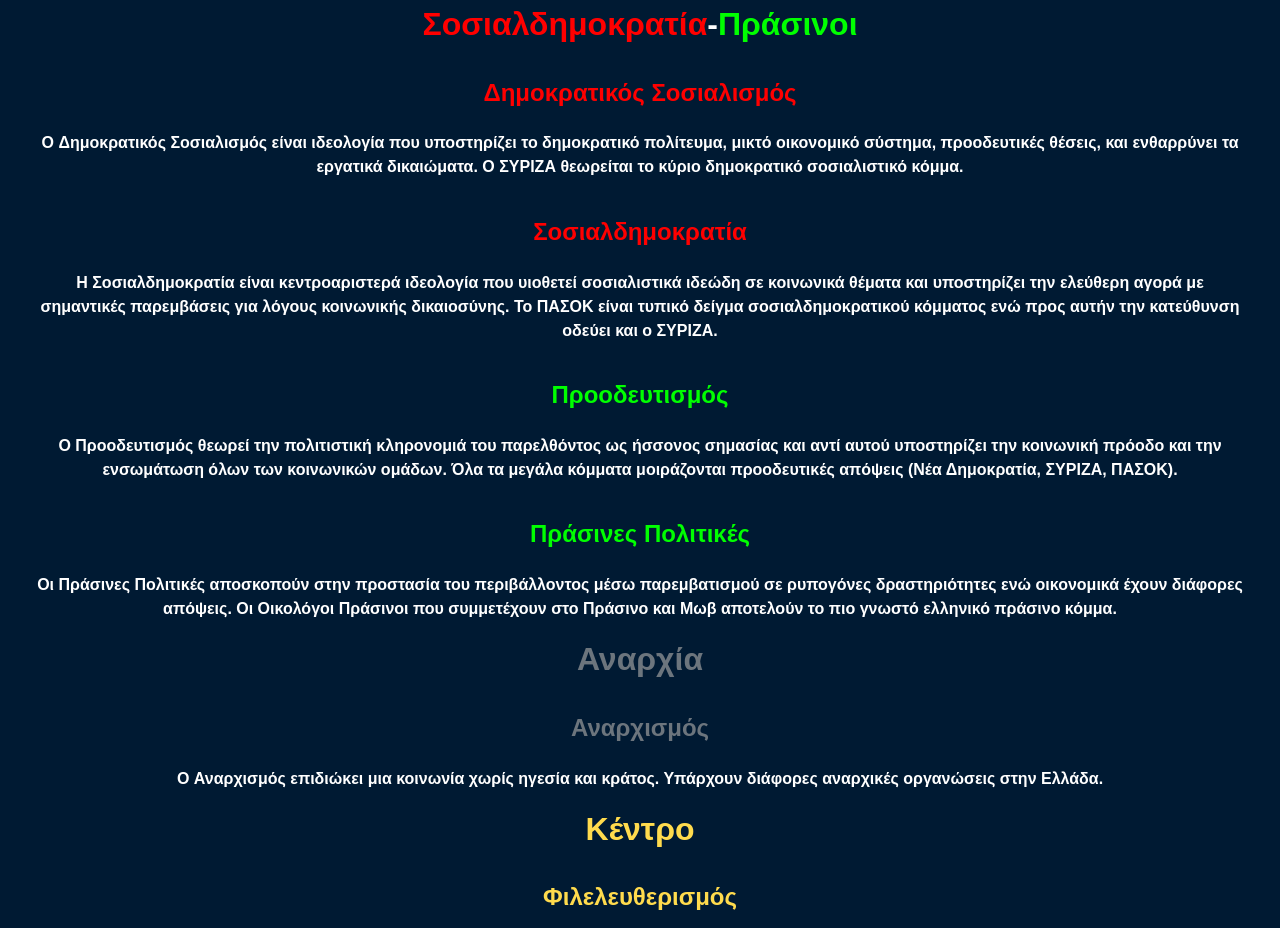
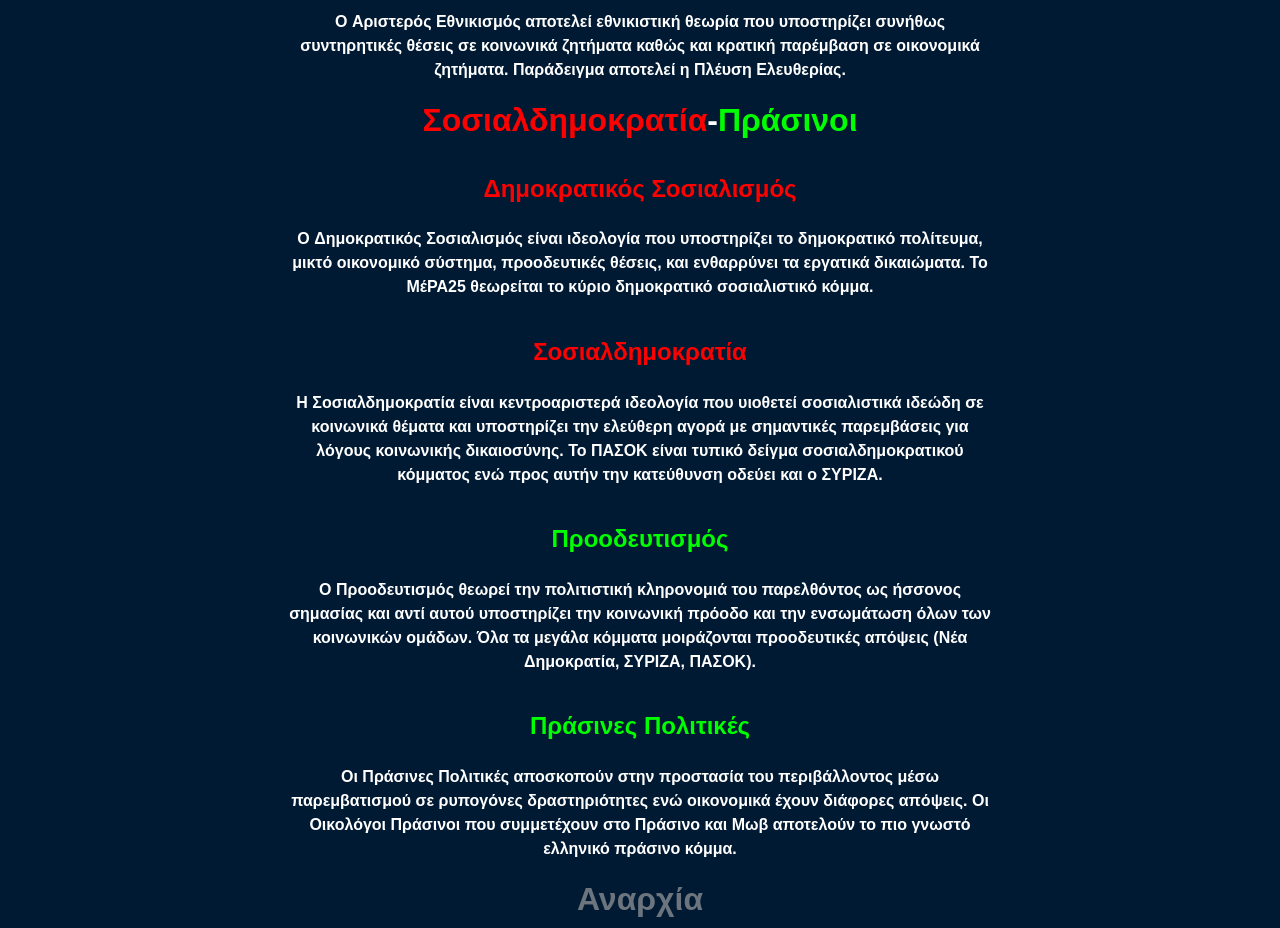
Before and after one commit to PoliVerse/GreekValues, a React (Create React App) app: page /ideologies in a window 1280 px wide. Shown: the part 840-1768 px from the top of the page. Built offline with nearby package versions, Linux system fonts and the light colour scheme; a web font is replaced by a local one.

Commit message:
Edited description on 'Ideologies' page

```diff
--- a/src/pages/Ideologies/Ideologies.css
+++ b/src/pages/Ideologies/Ideologies.css
@@ -1,5 +1,7 @@
 .ideologies {
+    width: 60%;
     font-weight: 600;
+    margin: 0 auto;
     text-align: center;
 }
 
--- a/src/pages/Ideologies/Ideologies.js
+++ b/src/pages/Ideologies/Ideologies.js
@@ -4,7 +4,7 @@
 
 export default function Ideologies() {
     return (
-        <div className="ideologies">
+        <div className='ideologies'>
             <Stack className='text-center' gap={4}>
                 <h1 className='ideologies-title'>Ιδεολογίες</h1>
                 <p className='ideologies-p'>Εδώ θα βρείτε τις ιδεολογίες που είναι διαθέσιμες:</p>
@@ -21,7 +21,7 @@
             <Stack className='ideologies-category' gap={4}>
                 <h2><span className='social-democracy-id'>Σοσιαλδημοκρατία</span>-<span className='green-id'>Πράσινοι</span></h2>
                 <Stack className='ideologies-list' gap={3}>
-                    <Ideology ideology='Δημοκρατικός Σοσιαλισμός' color='social-democracy-id' description='O Δημοκρατικός Σοσιαλισμός είναι ιδεολογία που υποστηρίζει το δημοκρατικό πολίτευμα, μικτό οικονομικό σύστημα, προοδευτικές θέσεις, και ενθαρρύνει τα εργατικά δικαιώματα. O ΣΥΡΙΖΑ θεωρείται το κύριο δημoκρατικό σοσιαλιστικό κόμμα.' />
+                    <Ideology ideology='Δημοκρατικός Σοσιαλισμός' color='social-democracy-id' description='O Δημοκρατικός Σοσιαλισμός είναι ιδεολογία που υποστηρίζει το δημοκρατικό πολίτευμα, μικτό οικονομικό σύστημα, προοδευτικές θέσεις, και ενθαρρύνει τα εργατικά δικαιώματα. Το ΜέΡΑ25 θεωρείται το κύριο δημoκρατικό σοσιαλιστικό κόμμα.' />
                     <Ideology ideology='Σοσιαλδημοκρατία' color='social-democracy-id' description='H Σοσιαλδημοκρατία είναι κεντροαριστερά ιδεολογία που υιοθετεί σοσιαλιστικά ιδεώδη σε κοινωνικά θέματα και υποστηρίζει την ελεύθερη αγορά με σημαντικές παρεμβάσεις για λόγους κοινωνικής δικαιοσύνης. To ΠΑΣΟΚ είναι τυπικό δείγμα σοσιαλδημοκρατικού κόμματος ενώ προς αυτήν την κατεύθυνση οδεύει και o ΣΥΡΙΖΑ.' />
                     <Ideology ideology='Προοδευτισμός' color='green-id' description='O Προοδευτισμός θεωρεί την πολιτιστική κληρονομιά του παρελθόντος ως ήσσονος σημασίας και αντί αυτού υποστηρίζει την κοινωνική πρόοδο και την ενσωμάτωση όλων των κοινωνικών ομάδων. Όλα τα μεγάλα κόμματα μοιράζονται προοδευτικές απόψεις (Νέα Δημοκρατία, ΣΥΡΙΖΑ, ΠΑΣΟΚ).' />
                     <Ideology ideology='Πράσινες Πολιτικές' color='green-id' description='Oι Πράσινες Πολιτικές αποσκοπούν στην προστασία του περιβάλλοντος μέσω παρεμβατισμού σε ρυπογόνες δραστηριότητες ενώ οικονομικά έχουν διάφορες απόψεις. Oι Οικολόγοι Πράσινοι που συμμετέχουν στο Πράσινο και Μωβ αποτελούν το πιο γνωστό ελληνικό πράσινο κόμμα.' />
--- a/src/pages/Parties/Parties.css
+++ b/src/pages/Parties/Parties.css
@@ -1,5 +1,7 @@
 .parties {
+    width: 80%;
     font-weight: 600;
+    margin: 0 auto;
     text-align: center;
 }
 
```
